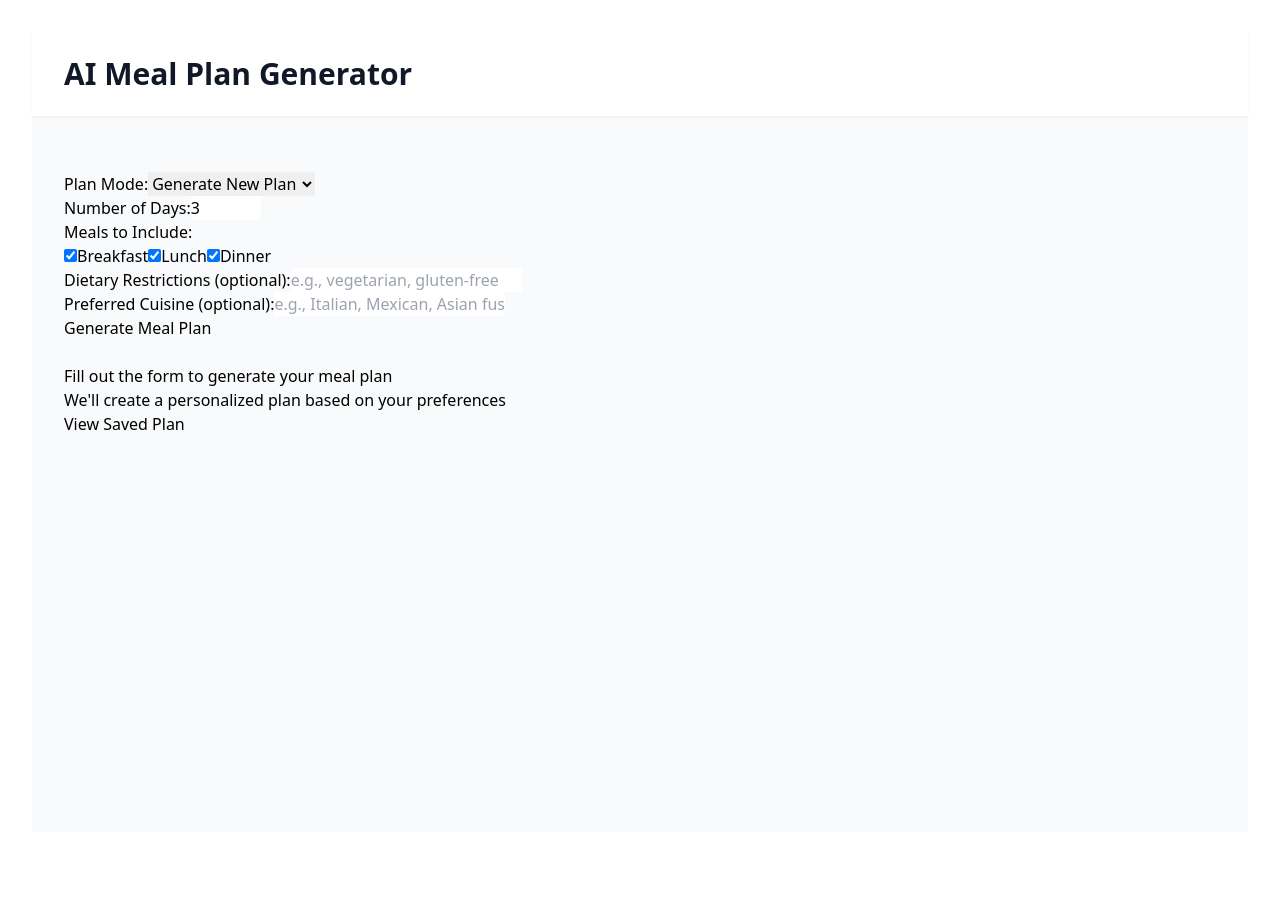
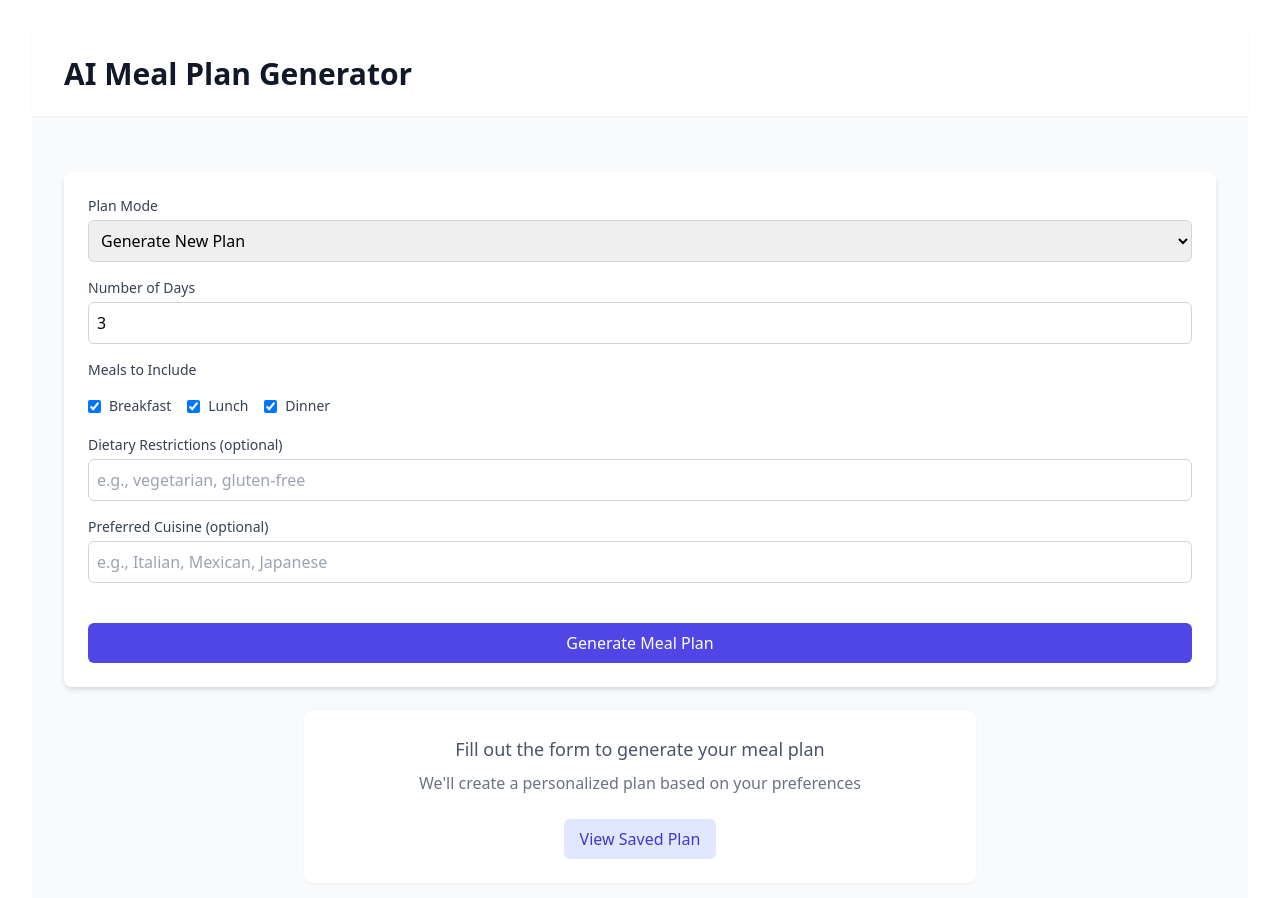
Before and after one commit to mathyasp/Meal-Plan-Generator, a React (Vite) app: page / in a window 1280 px wide. Shown: the top 898 px of the page. Before the commit the page ends 864 px from the top, so only its background shows below. Built offline with nearby package versions, Linux system fonts and the light colour scheme.

Commit message:
Update main page to use tailwind

```diff
--- a/src/components/MealPlanDisplay.jsx
+++ b/src/components/MealPlanDisplay.jsx
@@ -26,52 +26,77 @@ function MealPlanDisplay() {
 
   if (isLoading) {
     return (
-      <div>
-        <div>Loading your meal plan...</div>
+      <div className="flex items-center justify-center min-h-[400px]">
+        <div className="animate-pulse text-lg text-gray-600">Loading your meal plan...</div>
       </div>
     )
   }
 
   if (error) {
     return (
-      <div>
-        <p>Error: {error}</p>
-        <p>Please try again</p>
+      <div className="max-w-2xl mx-auto p-6 bg-red-50 rounded-lg border border-red-100">
+        <p className="text-red-600 font-medium">Error: {error}</p>
+        <p className="text-red-500 mt-1">Please try again</p>
       </div>
     )
   }
 
   if (meals.length === 0) {
     return (
-      <div>
-        <p>Fill out the form to generate your meal plan</p>
-        <p>We'll create a personalized plan based on your preferences</p>
-        <button onClick={handleViewSaved}>View Saved Plan</button>
+      <div className="max-w-2xl mx-auto p-6 text-center bg-white rounded-lg shadow-sm">
+        <p className="text-lg text-gray-600 mb-2">Fill out the form to generate your meal plan</p>
+        <p className="text-gray-500 mb-6">We'll create a personalized plan based on your preferences</p>
+        <button
+          onClick={handleViewSaved}
+          className="px-4 py-2 bg-indigo-100 text-indigo-700 rounded-md hover:bg-indigo-200"
+        >
+          View Saved Plan
+        </button>
       </div>
     )
   }
 
   return (
-    <div>
-      <h2>Your Meal Plan</h2>
-      <div>
-        <button onClick={handleSavePlan}>Save Plan</button>
-        <button onClick={handlePrintPlan}>Print Plan</button>
-        <button onClick={handleViewSaved}>View Saved Plan</button>
+    <div className="max-w-4xl mx-auto p-6">
+      <div className="flex flex-col sm:flex-row justify-between items-start sm:items-center mb-8 gap-4">
+        <h2 className="text-2xl font-bold text-gray-900">Your Meal Plan</h2>
+        <div className="flex flex-wrap gap-3">
+          <button
+            onClick={handleSavePlan}
+            className="px-4 py-2 bg-indigo-600 text-white rounded-md hover:bg-indigo-700"
+          >
+            Save Plan
+          </button>
+          <button
+            onClick={handlePrintPlan}
+            className="px-4 py-2 bg-indigo-100 text-indigo-700 rounded-md hover:bg-indigo-200"
+          >
+            Print Plan
+          </button>
+          <button
+            onClick={handleViewSaved}
+            className="px-4 py-2 bg-white border border-gray-300 text-gray-700 rounded-md hover:bg-gray-100"
+          >
+            View Saved Plan
+          </button>
+        </div>
       </div>
-      <div>
+
+      <div className="space-y-6">
         {meals.map(meal => (
-          <div key={meal.day}>
-            <h3>Day {meal.day}</h3>
-            <div>
+          <div key={meal.day} className="bg-white rounded-lg shadow-sm border border-gray-200 overflow-hidden">
+            <div className="px-6 py-4 bg-gray-50 border-b border-gray-200">
+              <h3 className="text-xl font-semibold text-gray-900">Day {meal.day}</h3>
+            </div>
+            <div className="p-6 space-y-6">
               {meal.breakfast && meal.breakfast.name && (
-                <div>
-                  <h4>Breakfast</h4>
-                  <p>{meal.breakfast.name}</p>
+                <div className="border-b border-gray-100 pb-6 last:border-0">
+                  <h4 className="text-lg font-medium text-indigo-600 mb-2">Breakfast</h4>
+                  <p className="text-gray-800 mb-3">{meal.breakfast.name}</p>
                   {meal.breakfast.ingredients && meal.breakfast.ingredients.length > 0 && (
                     <div>
-                      <h5>Ingredients:</h5>
-                      <ul>
+                      <h5 className="text-sm font-medium text-gray-700 mb-2">Ingredients:</h5>
+                      <ul className="list-disc list-inside text-gray-600 space-y-1">
                         {meal.breakfast.ingredients.map((ingredient, index) => (
                           <li key={index}>{ingredient}</li>
                         ))}
@@ -81,13 +106,13 @@ function MealPlanDisplay() {
                 </div>
               )}
               {meal.lunch && meal.lunch.name && (
-                <div>
-                  <h4>Lunch</h4>
-                  <p>{meal.lunch.name}</p>
+                <div className="border-b border-gray-100 pb-6 last:border-0">
+                  <h4 className="text-lg font-medium text-indigo-600 mb-2">Lunch</h4>
+                  <p className="text-gray-800 mb-3">{meal.lunch.name}</p>
                   {meal.lunch.ingredients && meal.lunch.ingredients.length > 0 && (
                     <div>
-                      <h5>Ingredients:</h5>
-                      <ul>
+                      <h5 className="text-sm font-medium text-gray-700 mb-2">Ingredients:</h5>
+                      <ul className="list-disc list-inside text-gray-600 space-y-1">
                         {meal.lunch.ingredients.map((ingredient, index) => (
                           <li key={index}>{ingredient}</li>
                         ))}
@@ -97,13 +122,13 @@ function MealPlanDisplay() {
                 </div>
               )}
               {meal.dinner && meal.dinner.name && (
-                <div>
-                  <h4>Dinner</h4>
-                  <p>{meal.dinner.name}</p>
+                <div className="border-b border-gray-100 pb-6 last:border-0">
+                  <h4 className="text-lg font-medium text-indigo-600 mb-2">Dinner</h4>
+                  <p className="text-gray-800 mb-3">{meal.dinner.name}</p>
                   {meal.dinner.ingredients && meal.dinner.ingredients.length > 0 && (
                     <div>
-                      <h5>Ingredients:</h5>
-                      <ul>
+                      <h5 className="text-sm font-medium text-gray-700 mb-2">Ingredients:</h5>
+                      <ul className="list-disc list-inside text-gray-600 space-y-1">
                         {meal.dinner.ingredients.map((ingredient, index) => (
                           <li key={index}>{ingredient}</li>
                         ))}
--- a/src/components/MealPlanForm.jsx
+++ b/src/components/MealPlanForm.jsx
@@ -42,24 +42,27 @@ function MealPlanForm() {
   }
 
   return (
-    <form onSubmit={handleSubmit}>
+    <form onSubmit={handleSubmit} className="bg-white shadow-md rounded-lg p-6 space-y-6">
+      <div className="space-y-4">
         <div>
-        <label>
-          Plan Mode:
+          <label className="block text-sm font-medium text-gray-700 mb-1">
+            Plan Mode
+          </label>
           <select
             name="mode"
             value={formData.mode}
             onChange={handleChange}
+            className="w-full p-2 border border-gray-300 rounded-md"
           >
             <option value="new">Generate New Plan</option>
             <option value="ingredients">Use My Ingredients</option>
           </select>
-        </label>
         </div>
 
         <div>
-        <label>
-          Number of Days:
+          <label className="block text-sm font-medium text-gray-700 mb-1">
+            Number of Days
+          </label>
           <input
             type="number"
             name="days"
@@ -67,83 +70,81 @@ function MealPlanForm() {
             onChange={handleChange}
             min="1"
             max="7"
+            className="w-full p-2 border border-gray-300 rounded-md"
           />
-        </label>
         </div>
 
         <div>
-        <p>Meals to Include:</p>
-        <label>
+          <p className="text-sm font-medium text-gray-700 mb-2">Meals to Include</p>
+          <div className="space-y-2">
+            {['breakfast', 'lunch', 'dinner'].map((meal) => (
+              <label key={meal} className="inline-flex items-center mr-4">
                 <input
                   type="checkbox"
-            name="breakfast"
-            checked={formData.meals.breakfast}
+                  name={meal}
+                  checked={formData.meals[meal]}
                   onChange={handleChange}
+                  className="rounded border-gray-300 text-indigo-600 focus:ring-indigo-500"
                 />
-          Breakfast
+                <span className="ml-2 text-sm text-gray-700 capitalize">{meal}</span>
               </label>
-        <label>
-          <input
-            type="checkbox"
-            name="lunch"
-            checked={formData.meals.lunch}
-            onChange={handleChange}
-          />
-          Lunch
-        </label>
-        <label>
-          <input
-            type="checkbox"
-            name="dinner"
-            checked={formData.meals.dinner}
-            onChange={handleChange}
-          />
-          Dinner
-        </label>
+            ))}
+          </div>
         </div>
 
         <div>
-        <label>
-          Dietary Restrictions (optional):
+          <label className="block text-sm font-medium text-gray-700 mb-1">
+            Dietary Restrictions (optional)
+          </label>
           <input
             type="text"
             name="dietaryRestrictions"
             value={formData.dietaryRestrictions}
             onChange={handleChange}
             placeholder="e.g., vegetarian, gluten-free"
+            className="w-full p-2 border border-gray-300 rounded-md"
           />
-        </label>
         </div>
 
         <div>
-        <label>
-          Preferred Cuisine (optional):
+          <label className="block text-sm font-medium text-gray-700 mb-1">
+            Preferred Cuisine (optional)
+          </label>
           <input
             type="text"
             name="cuisine"
             value={formData.cuisine}
             onChange={handleChange}
-            placeholder="e.g., Italian, Mexican, Asian fusion"
+            placeholder="e.g., Italian, Mexican, Japanese"
+            className="w-full p-2 border border-gray-300 rounded-md"
           />
-        </label>
         </div>
 
         {formData.mode === 'ingredients' && (
           <div>
-          <label>
-            Available Ingredients:
+            <label className="block text-sm font-medium text-gray-700 mb-1">
+              Available Ingredients
+            </label>
             <textarea
               name="ingredients"
               value={formData.ingredients}
               onChange={handleChange}
               placeholder="List your ingredients, separated by commas"
               rows="4"
+              className="w-full p-2 border border-gray-300 rounded-md"
             />
-          </label>
           </div>
         )}
+      </div>
 
-      <button type="submit">Generate Meal Plan</button>
+      <div className="pt-4">
+        <button
+          type="submit"
+          className="w-full py-2 px-4 bg-indigo-600 text-white rounded-md hover:bg-indigo-700"
+        >
+          Generate Meal Plan
+        </button>
+      </div>
     </form>
   )
 }
```
Lines whose indentation alone changed are shown as unchanged.
